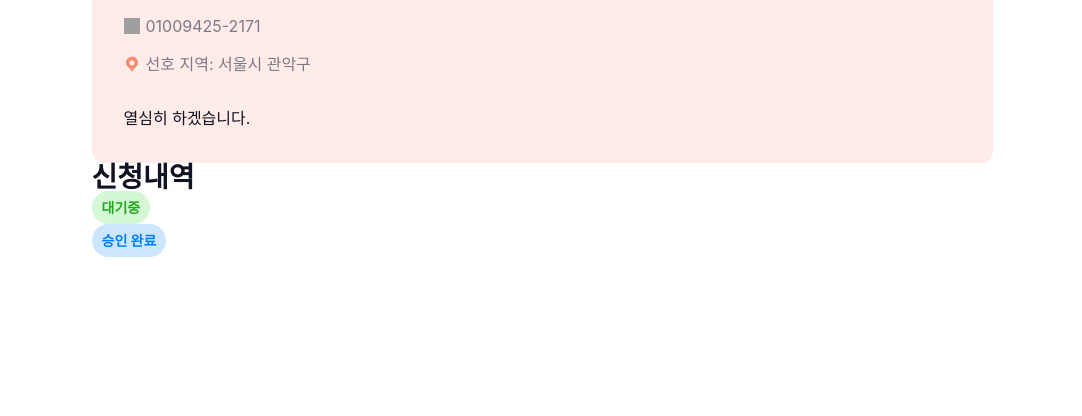
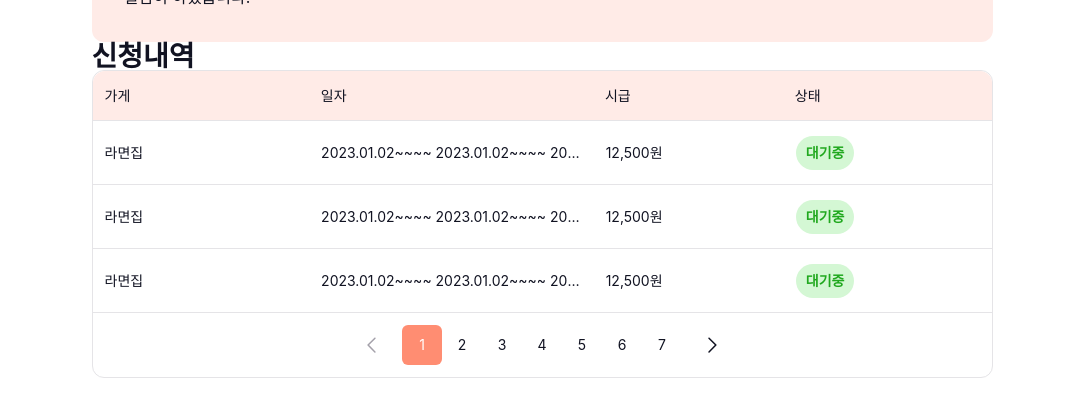
Before and after one commit to Yuseonhyang/thejulge, a React (Vite) app: page /mypage in a window 1280 px wide. Shown: the part 334-750 px from the top of the page, without its empty margins (98-1180 px from the left). Built offline with nearby package versions, Linux system fonts and the light colour scheme; no server answers; grey boxes are pictures that could not be loaded.

Commit message:
Feat : Table component created

```diff
--- /dev/null
+++ b/src/pages/myPage/_myPage/components/Table/TableRow.tsx
@@ -0,0 +1,31 @@
+import Badge from './Badge';
+
+export function TableHeader() {
+  return (
+    <li className="md:text-md-rg bg-red10 border-gray20 flex h-10 w-full items-center justify-between rounded-t-xl border-b-1 text-sm md:h-12.5">
+      <p className="w-[189px] px-3 md:w-57">가게</p>
+      <p className="hidden w-full px-3 md:block lg:w-75">일자</p>
+      <p className="hidden px-3 lg:block lg:w-50">시급</p>
+      <p className="w-40.5 px-3 md:w-55">상태</p>
+    </li>
+  );
+}
+
+export function TableRowItem() {
+  const storeName = '라면집';
+  const time = '2023.01.02~~~~ 2023.01.02~~~~ 2023.01.02~~~~ 2023.01.02~~~~ 2023.01.02~~~~ ';
+  const hourlyPay = '12,500';
+  const status = 'pending';
+  return (
+    <li className="md:text-md-rg border-gray20 flex h-11.5 w-full items-center justify-between border-b-1 text-sm md:h-16">
+      <p className="w-[189px] px-3 md:w-57">{storeName}</p>
+      <p className="hidden w-full truncate px-3 md:block lg:w-75">{time}</p>
+      <p className="hidden px-3 lg:block lg:w-50">{hourlyPay}원</p>
+      <div className="border-gray20 w-40.5 border-l-1 md:w-55 lg:border-none">
+        <div className="px-3">
+          <Badge status={status} />
+        </div>
+      </div>
+    </li>
+  );
+}
--- /dev/null
+++ b/src/pages/myPage/_myPage/components/Table/index.tsx
@@ -0,0 +1,16 @@
+import Pagination from './Pagination';
+import { TableRowItem, TableHeader } from './TableRow';
+
+export default function Table() {
+  return (
+    <ol className="border-gray20 flex flex-col items-center rounded-xl border-1">
+      <TableHeader />
+      <TableRowItem />
+      <TableRowItem />
+      <TableRowItem />
+      <div className="flex h-14 items-center md:h-16">
+        <Pagination />
+      </div>
+    </ol>
+  );
+}
--- a/src/pages/myPage/index.tsx
+++ b/src/pages/myPage/index.tsx
@@ -1,6 +1,5 @@
 import MyProfile from './_myPage/components/MyProfile';
-import Badge from './_myPage/components/Table/Badge';
-import Pagination from './_myPage/components/Table/Pagination';
+import Table from './_myPage/components/Table';
 
 export default function MyPage() {
   return (
@@ -11,8 +10,7 @@ export default function MyPage() {
       </section>
       <section>
         <h1 className="text-3xl-bold">신청내역</h1>
-        <Badge status="pending" />
-        <Badge status="apply" />
+        <Table />
       </section>
     </div>
   );
```
